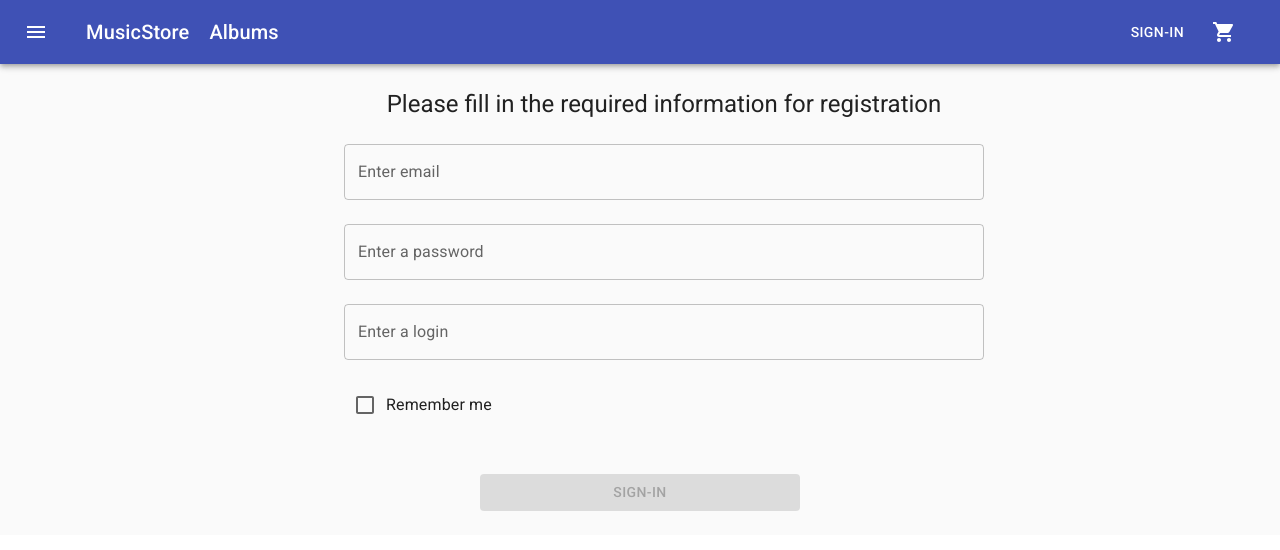
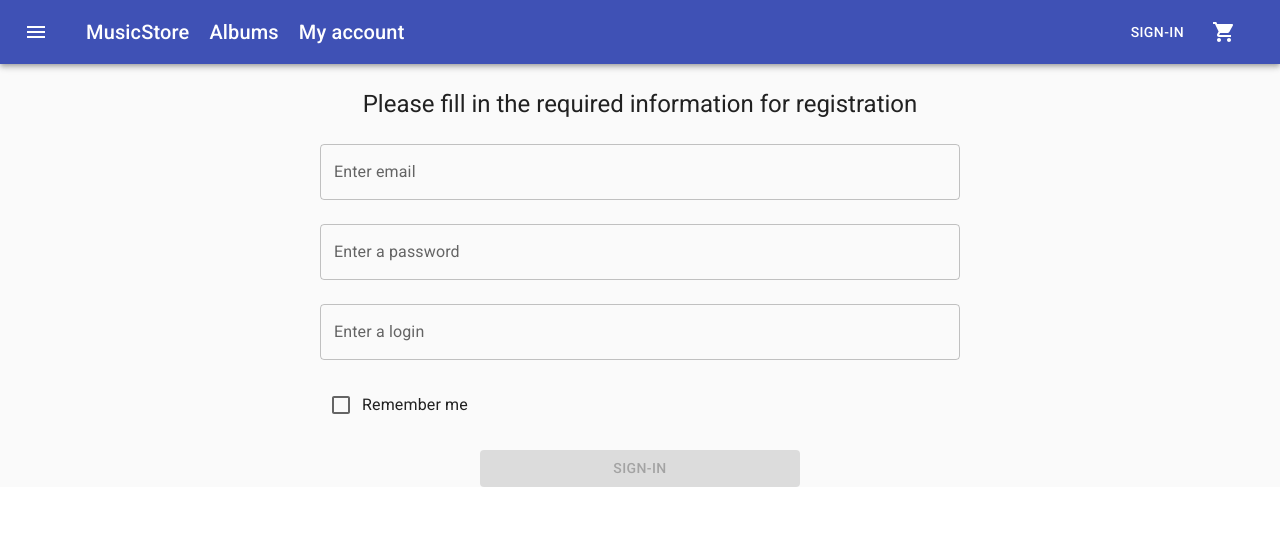
Before and after one commit to Dmitriy-Shcheklein/MuisicStore, a React (Create React App) app: page /registration in a window 1280 px wide. Shown: the top 550 px of the page. Built offline with nearby package versions, Linux system fonts and the light colour scheme.

Commit message:
Added login verification for its presence on the server during registration

```diff
--- a/src/components/App/App.tsx
+++ b/src/components/App/App.tsx
@@ -1,11 +1,11 @@
-import { Redirect, Route, Switch } from "react-router";
+import { Redirect, Route, Switch } from "react-router-dom";
 import Menu from '../Menu';
 import AlbumsListContainer from "../AlbumsList";
 import { makeStyles } from '@material-ui/styles';
 import CartContainer from "../Cart";
 import MainPage from "../MainPage";
 import RegistrationForm from "../RegistrationForm";
-
+import Profile from "../Profile";
 
 const useStyles = makeStyles({
   root: {
@@ -25,6 +25,7 @@ const App = () => {
         <Route path='/albums' component={AlbumsListContainer} />
         <Route path='/cart' component={CartContainer} />
         <Route path='/registration' component={RegistrationForm} />
+        <Route path='/profile' component={Profile} />
         <Redirect to="/" />
       </Switch>
     </div>
--- a/src/components/LoginModal/LoginModal.tsx
+++ b/src/components/LoginModal/LoginModal.tsx
@@ -4,39 +4,14 @@ import Button from '@material-ui/core/Button';
 import Typography from '@material-ui/core/Typography';
 import Modal from '@mui/material/Modal';
 import { NavLink } from 'react-router-dom';
-import { makeStyles } from '@material-ui/core';
 import { FC } from 'react';
-
-const style = {
-  position: 'absolute' as 'absolute',
-  top: '50%',
-  left: '50%',
-  transform: 'translate(-50%, -50%)',
-  width: 400,
-  bgcolor: 'background.paper',
-  border: '2px solid #000',
-  boxShadow: 24,
-  p: 4,
-};
-
-const useStyles = makeStyles({
-  bntContainer: {
-    display: 'flex',
-    justifyContent: 'space-between',
-    width: '60%',
-    margin: '0 auto',
-  },
-  txt: {
-    textAlign: 'center'
-  }
-})
+import { style, useStyles } from './styles'
 
 interface LoginModalProps {
   login: boolean;
   userLogin: Function;
   userLogout: Function;
 }
-
 
 const LoginModal: FC<LoginModalProps> = (props) => {
   const [open, setOpen] = React.useState(false);
--- /dev/null
+++ b/src/components/LoginModal/styles.ts
@@ -0,0 +1,25 @@
+import { makeStyles } from "@material-ui/core/styles";
+
+export const style = {
+  position: 'absolute' as 'absolute',
+  top: '50%',
+  left: '50%',
+  transform: 'translate(-50%, -50%)',
+  width: 400,
+  bgcolor: 'background.paper',
+  border: '2px solid #000',
+  boxShadow: 24,
+  p: 4,
+};
+
+export const useStyles = makeStyles({
+  bntContainer: {
+    display: 'flex',
+    justifyContent: 'space-between',
+    width: '60%',
+    margin: '0 auto',
+  },
+  txt: {
+    textAlign: 'center'
+  }
+})
--- a/src/components/Menu/Menu.tsx
+++ b/src/components/Menu/Menu.tsx
@@ -59,6 +59,7 @@ export default function Menu() {
           <Typography variant="h6" className={classes.title}>
             <NavLink to='/' className={classes.link}>MusicStore</NavLink>
             <NavLink to='/albums' className={classes.link}>Albums</NavLink>
+            <NavLink to='/profile' className={classes.link}>My account</NavLink>
           </Typography>
 
           <LoginModal
--- /dev/null
+++ b/src/components/Profile/Profile.tsx
@@ -0,0 +1,20 @@
+import React from 'react'
+import { Redirect } from 'react-router-dom'
+import useTypeSelector from '../../hooks/usetypeSelector'
+
+const Profile = () => {
+
+  const { login } = useTypeSelector(state => state.auth)
+
+  if (!login) {
+    return <Redirect to='/registration' />
+  }
+
+  return (
+    <div>
+      PROFILE
+    </div>
+  )
+}
+
+export default Profile
--- /dev/null
+++ b/src/components/Profile/index.ts
@@ -0,0 +1,3 @@
+import Profile from './Profile';
+
+export default Profile;
--- a/src/components/RegistrationForm/RegistrationForm.tsx
+++ b/src/components/RegistrationForm/RegistrationForm.tsx
@@ -1,46 +1,16 @@
-import { FC } from 'react';
+import { FC, useEffect } from 'react';
+import { Redirect } from 'react-router-dom';
 import * as React from 'react';
 import Box from '@mui/material/Box';
 import TextField from '@mui/material/TextField';
 import { Button, Checkbox, Typography } from '@mui/material';
 import useTypeSelector from '../../hooks/usetypeSelector';
-import { makeStyles } from '@material-ui/styles';
-import { useMutation } from '@apollo/client';
+import { useLazyQuery, useMutation, useQuery } from '@apollo/client';
 
-import { ADD_NEW_USER } from './mutation'
+import { ADD_NEW_USER } from './mutation';
+import { CHECK_USER_NAME } from './querie'
+import { useStyles } from './styles';
 
-const useStyles = makeStyles({
-  root: {
-    width: '50%',
-    margin: '0 auto',
-    textAlign: 'center',
-    height: '100%'
-  },
-  title: {
-    width: '100%'
-  },
-  input: {
-    width: '100%',
-  },
-  checkbox: {
-    display: 'flex',
-    alignItems: 'center',
-  },
-  button: {
-    width: '50%',
-    margin: '0 auto',
-  },
-  wrapper: {
-    width: '100%',
-    position: 'relative',
-    '& small': {
-      color: '#dc143c',
-      position: 'absolute',
-      top: '100%',
-      left: '1%'
-    }
-  }
-})
 
 interface IUser {
   userName: string,
@@ -62,16 +32,26 @@ const RegistrationForm: FC = () => {
     { addUser: IUser },
     { name: string, email: string, password: string }
   >(ADD_NEW_USER, {
-    variables: { name: userName, email, password }
-  })
+    variables: { name: userName, email, password },
+  });
 
-  const { login } = useTypeSelector(state => state.auth)
+  const [checkUserName, { called, loading, data: dataUserName }] = useLazyQuery(
+    CHECK_USER_NAME,
+    { variables: { name: userName } }
+  );
+
+  useEffect(() => {
+    if (userName.length > 5) {
+      checkUserName();
+    }
+  }, [userName])
+
+  const { login } = useTypeSelector(state => state.auth);
 
   const classes = useStyles();
 
   const handleChangeEmail = (event: React.ChangeEvent<HTMLInputElement>) => {
     setEmail(event.target.value);
-    console.log(typeof validateEmail)
   };
 
   const handleChangePassword = (event: React.ChangeEvent<HTMLInputElement>) => {
@@ -82,8 +62,8 @@ const RegistrationForm: FC = () => {
     setChecked(event.target.checked);
   };
 
-  const handleChangeName = (event: React.ChangeEvent<HTMLInputElement>) => {
-    setUserName(event.target.value)
+  const handleChangeName = async (event: React.ChangeEvent<HTMLInputElement>) => {
+    setUserName(event.target.value);
   }
 
   const handleBlurEmail = () => {
@@ -96,18 +76,11 @@ const RegistrationForm: FC = () => {
     setBlurLogin(true)
   }
 
-  const submittedForm = (e: React.FormEvent<HTMLFormElement>) => {
-    console.log('Submited');
-    email && password && userName && addUser();
-    e.preventDefault();
-
-  }
-
   const validateEmail = /^([a-z0-9_-]+\.)*[a-z0-9_-]+@[a-z0-9_-]+(\.[a-z0-9_-]+)*\.[a-z]{2,6}$/;
   const validatePassword = /(?=.*[0-9])(?=.*[!@#$%^&*])(?=.*[a-z])(?=.*[A-Z])[0-9a-zA-Z!@#$%^&*]{6,}/g;
-  const validateLogin = /^[a-z]+([-_]?[a-z0-9]+){5,15}$/i;
+  const validateLogin = /^[a-zA-Z](.[a-zA-Z0-9_-]*){5,}$/;
 
-  const isValid = (regExp: RegExp, string: string): boolean => {
+  const isValid = (regExp: any, string: string): boolean => {
     return regExp.test(string)
   }
 
@@ -115,29 +88,28 @@ const RegistrationForm: FC = () => {
   const isPassword = isValid(validatePassword, password);
   const isLogin = isValid(validateLogin, userName);
 
-  let isDisableSignIn = isEmail && isPassword && isLogin
+  let isDisableSignIn = isEmail && isPassword && isLogin && !dataUserName?.checkUserName?.length
+
+  const submittedForm = (e: React.FormEvent<HTMLFormElement>) => {
+    e.preventDefault();
+    email && password && userName && addUser();
+  }
 
   return (
     <Box className={classes.root}
       component="form"
-      sx={{
-        '& > :not(style)': { m: 3 },
-      }}
       noValidate
       autoComplete="off"
-      onSubmit={submittedForm}
-    >
+      onSubmit={submittedForm}>
+      <div className={classes.wrapper}>
         <Typography
           variant="h5"
           className={classes.title}>
           Please fill in the required information for registration
+          {error ? <p className={classes.danger}>Oh no! Something went wrong, please try it again</p> : null}
+          {data && data.addUser ? <Redirect to='/profile' /> : null}
         </Typography>
-      <Typography
-        variant="h5"
-        className={classes.title}>
-        {error ? <p>Oh no! {error.message}</p> : null}
-        {data && data.addUser ? <p>Saved!</p> : null}
-      </Typography>
+      </div>
       <div className={classes.wrapper}>
         <TextField
           className={classes.input}
@@ -152,6 +124,7 @@ const RegistrationForm: FC = () => {
       <div className={classes.wrapper}>
         <TextField
           className={classes.input}
+          type="password"
           id="outlined-password"
           label="Enter a password"
           value={password}
@@ -169,8 +142,13 @@ const RegistrationForm: FC = () => {
           onChange={handleChangeName}
           onBlur={handleBlurLogin}
         />
+        <div>
           {(!isLogin && blurLogin) && <small>Enter a correct login</small>}
+          {loading ? <small>Checking a login</small> : null}
+          {dataUserName?.checkUserName?.length && <small>This login already exists</small>}
         </div>
+      </div>
+      <div className={classes.wrapper}>
         <Typography className={classes.checkbox}>
           <Checkbox
             checked={checked}
@@ -179,6 +157,7 @@ const RegistrationForm: FC = () => {
           />
           Remember me
         </Typography>
+      </div>
       {
         !login && <Button
           type="submit"
--- a/src/components/RegistrationForm/RegistrationFormHoc.ts
+++ /dev/null
@@ -1 +0,0 @@
-import compose from 'recompose';
--- /dev/null
+++ b/src/components/RegistrationForm/querie.ts
@@ -0,0 +1,9 @@
+import { gql } from '@apollo/client';
+
+export const CHECK_USER_NAME = gql`
+  query checkUserName($name: String) {
+    checkUserName(name: $name) {
+      name
+    }
+  }
+`;
--- /dev/null
+++ b/src/components/RegistrationForm/styles.ts
@@ -0,0 +1,47 @@
+import { makeStyles } from "@material-ui/styles"
+
+export const useStyles = makeStyles({
+  root: {
+    width: '50%',
+    margin: '0 auto',
+    textAlign: 'center',
+    height: '100%'
+  },
+  title: {
+    width: '100%',
+    '& p': {
+      fontSize: '1rem',
+      width: '100%',
+    }
+  },
+  input: {
+    width: '100%',
+    margin: '1rem',
+  },
+  checkbox: {
+    display: 'flex',
+    alignItems: 'center',
+  },
+  button: {
+    width: '50%',
+    margin: '0 auto',
+  },
+  wrapper: {
+    width: '100%',
+    marginBottom: '1.5rem',
+    marginTop: '1.5rem',
+    position: 'relative',
+    '& small': {
+      color: '#dc143c',
+      position: 'absolute',
+      top: '100%',
+      left: '1%'
+    }
+  },
+  danger: {
+    color: '#dc143c',
+  },
+  primary: {
+    color: '#3f50b5',
+  }
+})
```
Also changed, not shown: package.json (line endings or trailing spaces), 2 other files (tests, documents, lock files or other folders). Lines whose indentation alone changed are shown as unchanged.
